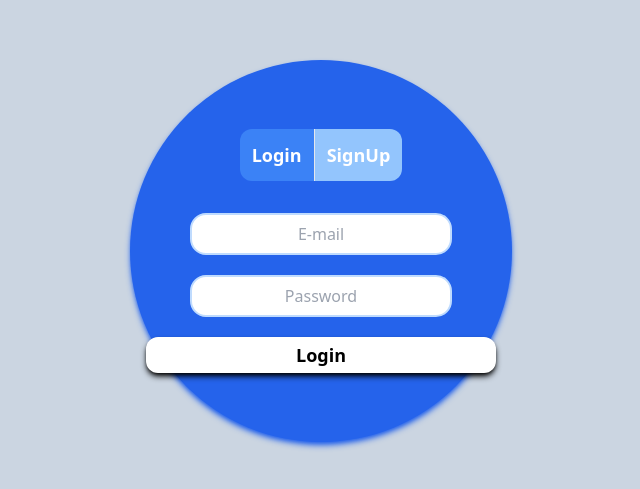
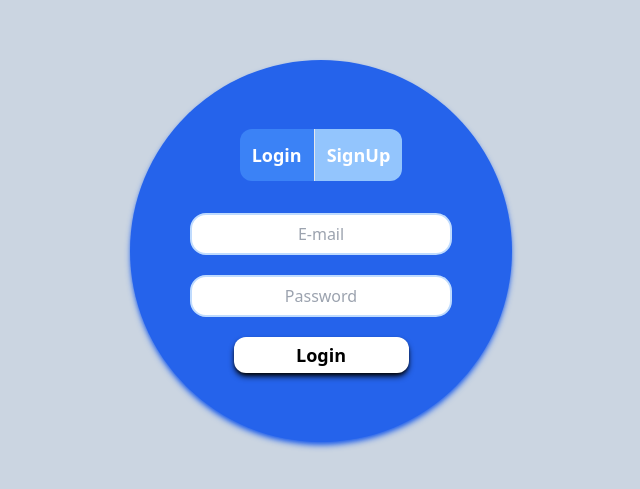
Before and after one commit to BatuhanAC/intern_project_front, a React (Create React App) app: page /login in a window 1280 px wide. Shown: the part 149-638 px from the top of the page, without its empty margins (319-959 px from the left). Built offline with nearby package versions, Linux system fonts and the light colour scheme.

Commit message:
Update Login.js

```diff
--- a/src/components/pages/Login.js
+++ b/src/components/pages/Login.js
@@ -73,13 +73,15 @@ const Login = () => {
 
       </div>
       { activeLogin ?
-      <form className="flex-col flex mt-8 gap-5 lg:min-w-[350px] min-w-[300px] " onSubmit={handleLogin}>
+      <form className="flex-col flex mt-8 gap-5 lg:min-w-[350px] min-w-[300px] items-center justify-center" onSubmit={handleLogin}>
         <Input type="email" placeholder="E-mail" setState={setEmail}/>
         <Input type="password" placeholder="Password" setState={setPassword}/>
-        <Button>Login</Button>
+        <div className="w-1/2">
+          <Button>Login</Button>
+        </div>
       </form>
       :
-      <form className="flex-col flex mt-8 gap-5 lg:min-w-[350px] min-w-[300px] " onSubmit={handleSignUp}>
+      <form className="flex-col flex mt-8 gap-5 lg:min-w-[350px] min-w-[300px] items-center justify-center" onSubmit={handleSignUp}>
         <Input type="email" placeholder="E-mail" setState={setEmail}/>
         <div className="flex">
           <Input type="password" placeholder="Password" setState={setPassword}/>
@@ -89,8 +91,9 @@ const Login = () => {
           <Input type="text" placeholder="Name" setState={setName}/>
           <Input type="text" placeholder="Last Name" setState={setLastName}/>
         </div>
-
-        <Button disabled={!equalPassword}>SignUp</Button>
+        <div className="w-1/2">
+          <Button disabled={!equalPassword}>SignUp</Button>
+        </div>
       </form>
       }
     </div>
```
